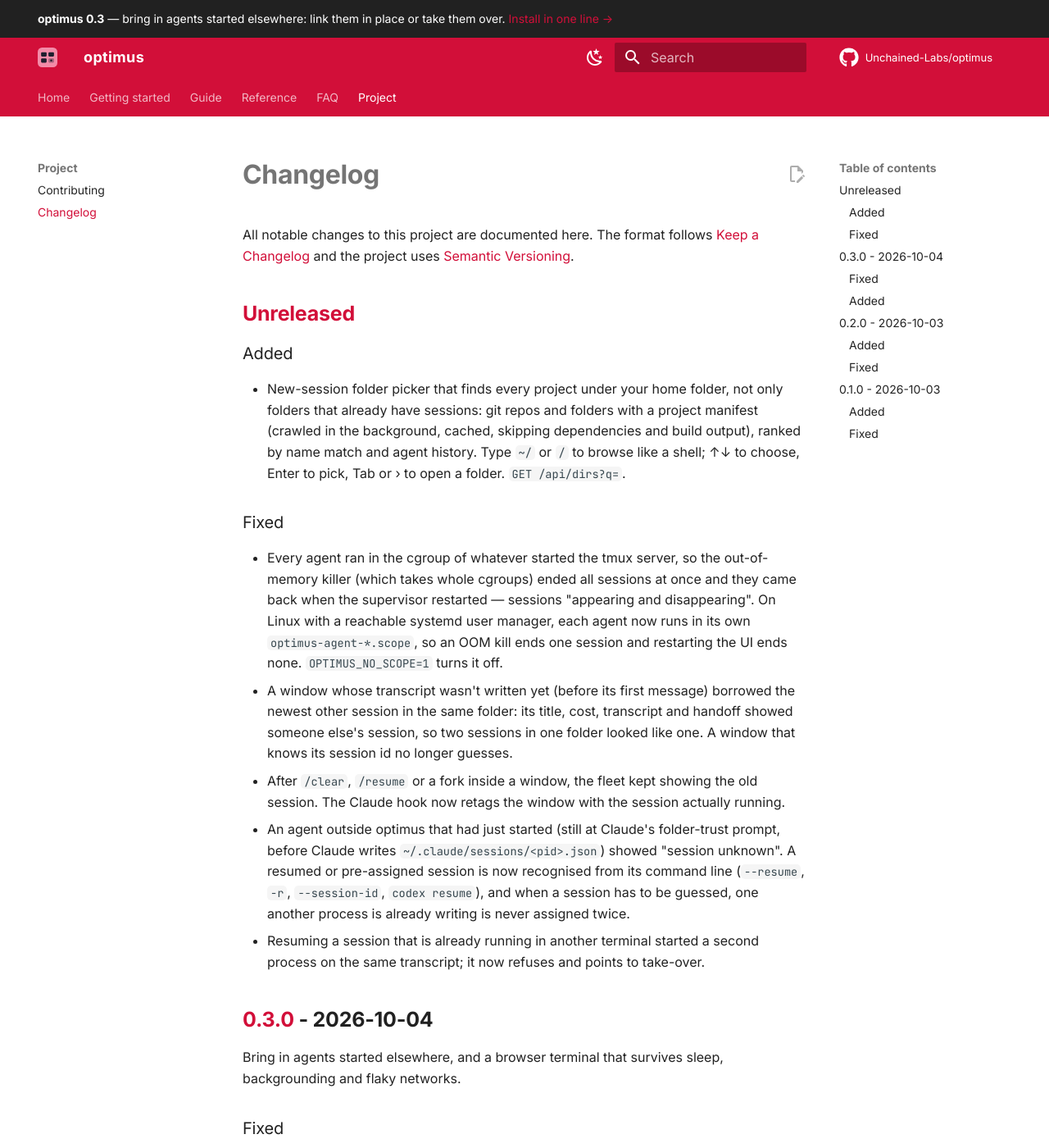
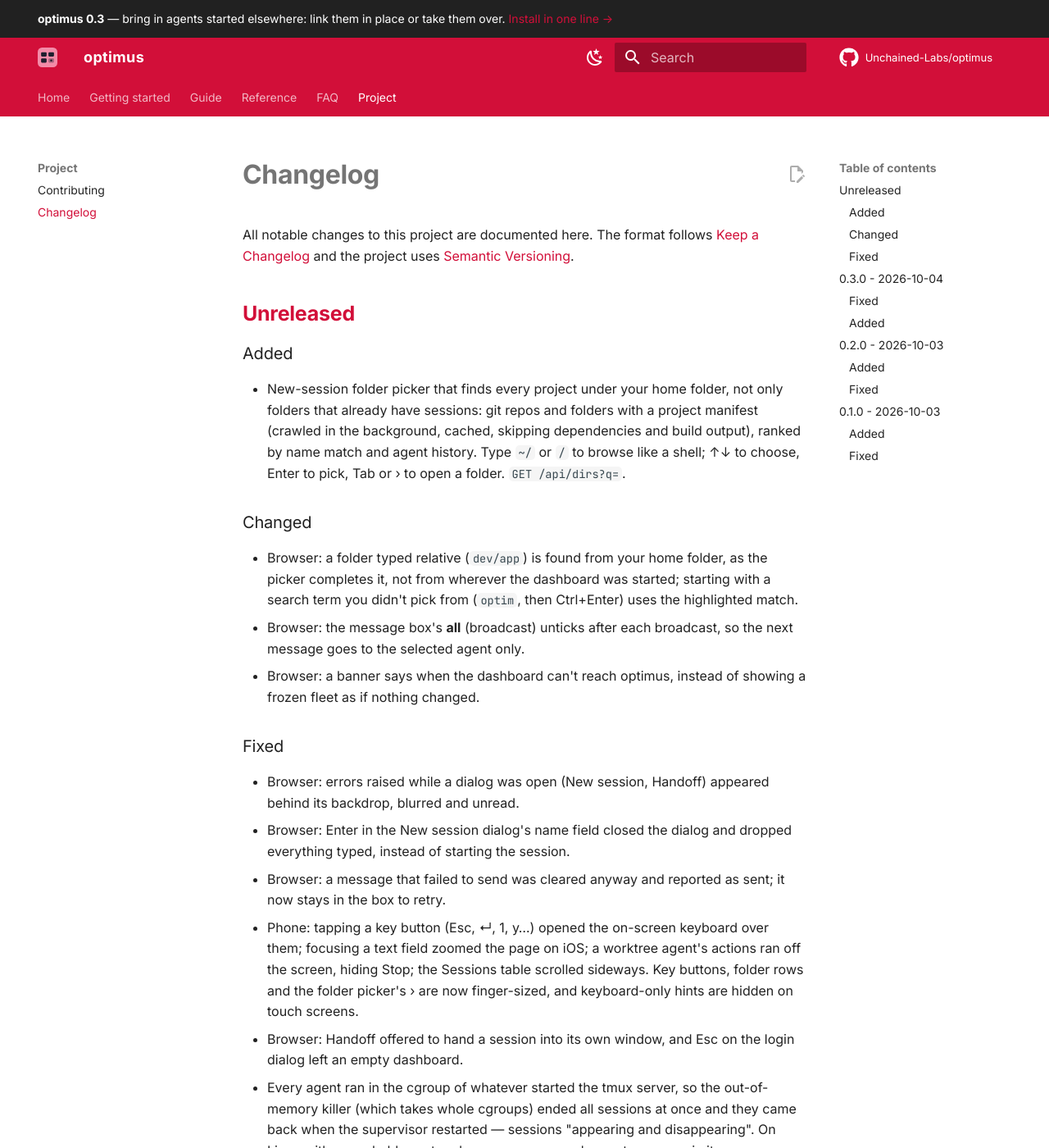
Before and after one commit to Unchained-Labs/optimus, an MkDocs documentation site: the page built from docs/project/changelog.md, in a window 1280 px wide and 1400 px high. Shown: the whole window at 82% size. Built offline with MkDocs 1.6.1 and Material for MkDocs 9.7.7, drawn with Linux system fonts in a browser that asks for light colours; comment, search, counter and statistics services are not loaded.

Commit message:
Fix web dashboard friction on phones and in dialogs
Several states in the web dashboard silently lost work or hid feedback,
and most of them bite hardest on a phone over Tailscale, which is how the
dashboard is mostly used:

- Toasts are fixed-position, but a modal dialog lives in the top layer, so
  every error raised from New session or Handoff landed behind the
  backdrop. Toasts now move into the open dialog and back on close.
- Enter in the New session name field submitted the form through its
  first button, Cancel, discarding the whole dialog. It now starts.
- A failed message send cleared the box and toasted "Sent"; the text now
  stays to retry, and the broadcast tick resets after one broadcast so a
  stray "all" doesn't reach every agent with the next message.
- A dead server froze the fleet with no sign; a banner now says it can't
  reach optimus (from the second failed poll, to ride out phone wake-ups).
- On touch screens: key buttons focused the terminal, opening the soft
  keyboard over themselves; inputs under 16px zoomed iOS; a worktree
  agent's seven actions pushed Stop off-screen; the sessions table
  scrolled sideways. Targets are finger-sized and keyboard hints hidden.
- Launch and fan-out resolve a relative folder from home, as the picker
  completes it, rather than from the dashboard's own cwd, which nobody on
  a phone can know. Starting with an unpicked search term uses the
  highlighted match, the same thing Enter would pick.
- Handoff no longer offers a session's own window as a target, and Esc on
  the login dialog no longer leaves an empty dashboard.

Co-Authored-By: Claude Opus 5.5 (1M context) <noreply@anthropic.com>
Claude-Session: https://claude.ai/code/session_01Dn4UEdpWqc54fsw5wTsbRQ

```diff
--- a/CHANGELOG.md
+++ b/CHANGELOG.md
@@ -7,7 +7,17 @@ All notable changes to this project are documented here. The format follows [Kee
 ### Added
 - New-session folder picker that finds every project under your home folder, not only folders that already have sessions: git repos and folders with a project manifest (crawled in the background, cached, skipping dependencies and build output), ranked by name match and agent history. Type `~/` or `/` to browse like a shell; ↑↓ to choose, Enter to pick, Tab or › to open a folder. `GET /api/dirs?q=`.
 
+### Changed
+- Browser: a folder typed relative (`dev/app`) is found from your home folder, as the picker completes it, not from wherever the dashboard was started; starting with a search term you didn't pick from (`optim`, then Ctrl+Enter) uses the highlighted match.
+- Browser: the message box's **all** (broadcast) unticks after each broadcast, so the next message goes to the selected agent only.
+- Browser: a banner says when the dashboard can't reach optimus, instead of showing a frozen fleet as if nothing changed.
+
 ### Fixed
+- Browser: errors raised while a dialog was open (New session, Handoff) appeared behind its backdrop, blurred and unread.
+- Browser: Enter in the New session dialog's name field closed the dialog and dropped everything typed, instead of starting the session.
+- Browser: a message that failed to send was cleared anyway and reported as sent; it now stays in the box to retry.
+- Phone: tapping a key button (Esc, ↵, 1, y…) opened the on-screen keyboard over them; focusing a text field zoomed the page on iOS; a worktree agent's actions ran off the screen, hiding Stop; the Sessions table scrolled sideways. Key buttons, folder rows and the folder picker's › are now finger-sized, and keyboard-only hints are hidden on touch screens.
+- Browser: Handoff offered to hand a session into its own window, and Esc on the login dialog left an empty dashboard.
 - Every agent ran in the cgroup of whatever started the tmux server, so the out-of-memory killer (which takes whole cgroups) ended all sessions at once and they came back when the supervisor restarted — sessions "appearing and disappearing". On Linux with a reachable systemd user manager, each agent now runs in its own `optimus-agent-*.scope`, so an OOM kill ends one session and restarting the UI ends none. `OPTIMUS_NO_SCOPE=1` turns it off.
 - A window whose transcript wasn't written yet (before its first message) borrowed the newest other session in the same folder: its title, cost, transcript and handoff showed someone else's session, so two sessions in one folder looked like one. A window that knows its session id no longer guesses.
 - After `/clear`, `/resume` or a fork inside a window, the fleet kept showing the old session. The Claude hook now retags the window with the session actually running.
--- a/internal/web/static/index.html
+++ b/internal/web/static/index.html
@@ -30,6 +30,7 @@
   <button id="pal-btn" title="Command palette (Ctrl+K)">⌘K</button>
   <button class="primary" id="new-btn" title="New session (n)">＋ New session</button>
 </header>
+<div id="offline" class="offline" role="status" hidden></div>
 
 <main>
   <!-- FLEET -->
@@ -75,7 +76,7 @@
         <div id="term" class="term"></div>
         <div class="keys" id="keys"></div>
         <form class="prompt" id="prompt-form" autocomplete="off">
-          <textarea id="prompt" rows="1" placeholder="Message this agent…  (Enter to send, Shift+Enter for a new line)"></textarea>
+          <textarea id="prompt" rows="1" enterkeyhint="send" placeholder="Message this agent…  (Enter to send, Shift+Enter for a new line)"></textarea>
           <label class="bcast" title="Send to every running agent"><input type="checkbox" id="broadcast"> all</label>
           <button class="primary" type="submit">Send</button>
         </form>
```
Also changed, not shown: internal/web/static/app.css (+17 -0 lines), internal/web/static/app.js (+52 -9 lines), 2 other files.
